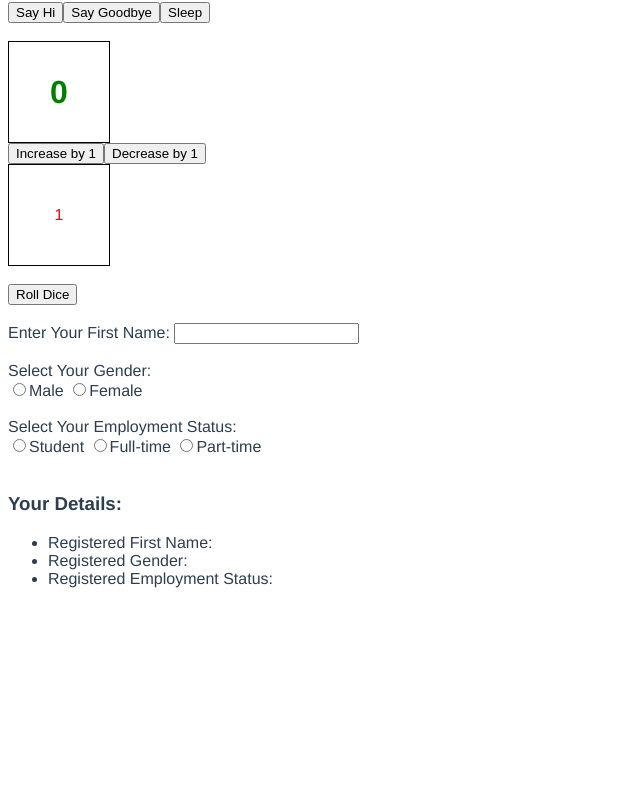
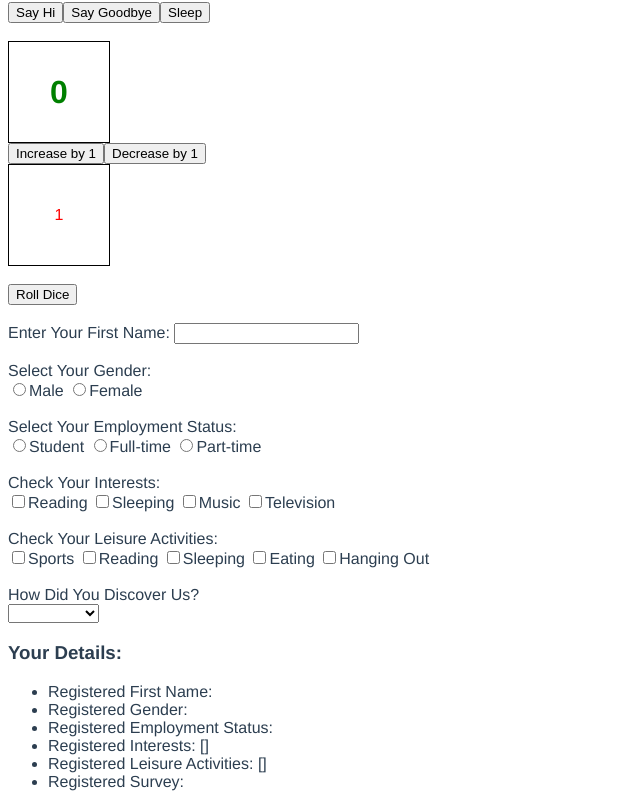
Before and after one commit to mabelsueh/vue2, a Vue app in the folder lab-questions/: page / in a window 1280 px wide. Shown: the part 335-1142 px from the top of the page, without its empty margins (0-640 px from the left). Before the commit the page ends 939 px from the top, so only its background shows below. Built offline with nearby package versions, Linux system fonts and the light colour scheme.

Commit message:
added checkboxes and finished hands on 4.3

```diff
--- a/lab-questions/src/components/Form.vue
+++ b/lab-questions/src/components/Form.vue
@@ -29,6 +29,37 @@
                 <br><br>
             </div>
 
+            <!-- adding them checkboxes (returns VALUES in array for the {{}}) -->
+            <div>
+                <label>Check Your Interests: </label>
+                <br>
+                <input type="checkbox" value="Reading" v-model="interests">Reading
+                <input type="checkbox" value="Sleeping" v-model="interests">Sleeping
+                <input type="checkbox" value="Music" v-model="interests">Music
+                <input type="checkbox" value="Television" v-model="interests">Television
+                <br><br>
+            </div>
+            <div>
+                <label> Check Your Leisure Activities: </label>
+                <br>
+                <input type="checkbox" value="Sports" v-model="leisure">Sports
+                <input type="checkbox" value="Reading" v-model="leisure">Reading
+                <input type="checkbox" value="Sleeping" v-model="leisure">Sleeping
+                <input type="checkbox" value="Eating" v-model="leisure">Eating
+                <input type="checkbox" value="Hanging" v-model="leisure">Hanging Out
+                <br><br>
+            </div>
+
+            <!-- adding option value selector (select one only)-->
+            <div>
+                <label>How Did You Discover Us?</label>
+                <br>
+                <select v-model="hearAbout">
+                    <option value="Friends">Friends</option>
+                    <option value="Facebook">Facebook</option>
+                    <option value="Email">From Email</option>
+                </select>
+            </div>
         </form>
         <!-- area to display them deets -->
         <div>
@@ -37,6 +68,9 @@
                 <li>Registered First Name: {{first_name}}</li>
                 <li>Registered Gender: {{gender}}</li>
                 <li>Registered Employment Status: {{employment}}</li>
+                <li>Registered Interests: {{interests}}</li>
+                <li>Registered Leisure Activities: {{leisure}}</li>
+                <li>Registered Survey: {{hearAbout}}</li>
             </ul>
         </div>
     </div>
@@ -50,7 +84,10 @@ export default {
             'gender':'',
             // dont actually need them quotes, its to avoid confusion or something
             employment:'',
-
+            // need to put in array cause of multi option
+            interests: [],
+            leisure: [],
+            hearAbout: '',
         }
     }
 }
```
